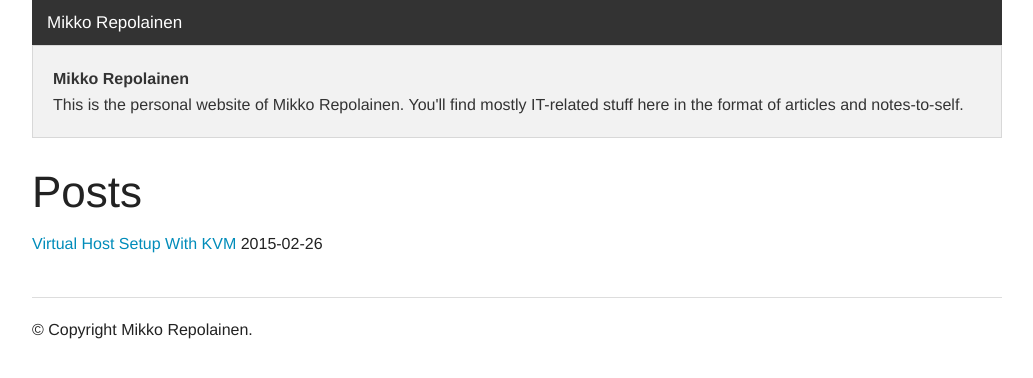
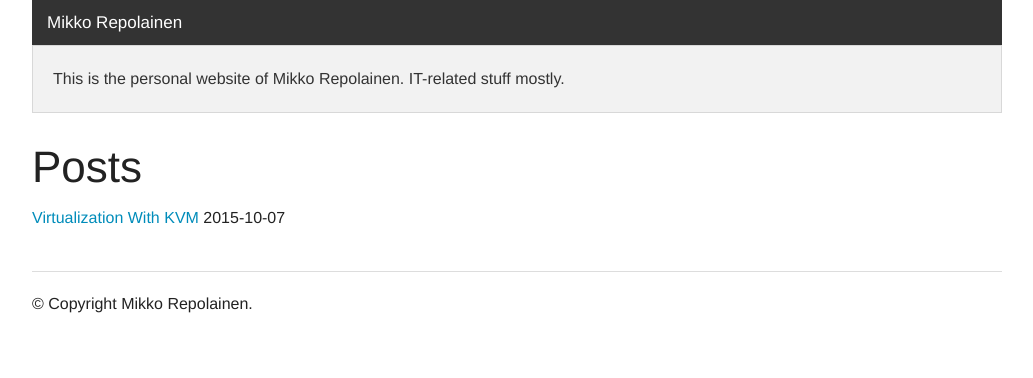
Before and after one commit to mikkorepolainen/mikkorepolainen.github.io, a Jekyll site: the page built from index.html, in a window 1280 px wide. Shown: the top 378 px of the page, without its empty margins (123-1156 px from the left). Built offline with Jekyll 4.4.1, drawn with Linux system fonts in a browser that asks for light colours.

Commit message:
Space bloggin'

```diff
--- a/_includes/header.html
+++ b/_includes/header.html
@@ -35,8 +35,11 @@
         </section>
       </nav>
       <div class="panel">
-        <p>{% if page.title %}<strong>{{ page.title }}</strong><br />{% endif %}
-          {{ page.description }}</p>
+        {% if page.title %}<p>
+           <strong>{{ page.title }}</strong>
+           {% if page.modified %}<span style="float:right; color: #999; font-size: small;">Last Modified: {{ page.modified | date: "%Y-%m-%d" }}</span>{% endif %}
+        </p>{% endif %}
+        {% if page.description %}<p>{{ page.description }}</p>{% endif %}
       </div>
     </div>
   </div>
--- a/_layouts/default.html
+++ b/_layouts/default.html
@@ -6,9 +6,9 @@
     <meta http-equiv="X-UA-Compatible" content="IE=edge">
     <title>{% if page.title %}{{ page.title }} :: {% endif %}Mikko Repolainen</title>
     <meta name="viewport" content="width=device-width,initial-scale=1">
+    <link rel="stylesheet" href="{{page.relativeroot}}css/foundation.css" />
     <link rel="stylesheet" href="{{page.relativeroot}}css/syntax.css">
-    <link rel="stylesheet" href="{{page.relativeroot}}css/foundation.css" />
-    <!--<link rel="stylesheet" href="{{page.relativeroot}}css/app.css">-->
+    <link rel="stylesheet" href="{{page.relativeroot}}css/custom.css">
     <script src="{{page.relativeroot}}js/vendor/modernizr.js"></script>
   </head>
   <body>
@@ -20,8 +20,8 @@
     </div>
     {% include footer.html %}
 
-    <script src="js/vendor/jquery.js"></script>
-    <script src="js/foundation.min.js"></script>
+    <script src="{{page.relativeroot}}js/vendor/jquery.js"></script>
+    <script src="{{page.relativeroot}}js/foundation.min.js"></script>
     <script>
       $(document).foundation();
     </script>
--- /dev/null
+++ b/css/custom.css
@@ -0,0 +1,18 @@
+div.highlight {
+  background-color: #f8f8f8;
+  border-color: #dfdfdf;
+  border-style: solid;
+  border-width: 1px;
+  padding: 0.125rem 0.3125rem 0.0625rem;
+  margin-bottom: 1.25rem;
+}
+div.highlight pre code {
+  background-color: transparent;
+  border-color: transparent;
+  border-style: none;
+  border-width: 0px;
+  padding: 0.0rem 0.0rem 0.0rem 0.0rem;
+}
+.marker {
+  background-color: yellow;
+}
--- a/index.html
+++ b/index.html
@@ -1,7 +1,7 @@
 ---
 layout: default
-title: Mikko Repolainen
-description: This is the personal website of Mikko Repolainen. You'll find mostly IT-related stuff here in the format of articles and notes-to-self.
+description: This is the personal website of Mikko Repolainen. IT-related stuff mostly.
+modified: 2015-10-06 21:04
 relativeroot:
 ---
 <h1>Posts</h1>
```
Also changed, not shown: _posts/2015-08-27-testiposti.md (+174 -103 lines), images/kvm-virtualization-bridge.png (added).
